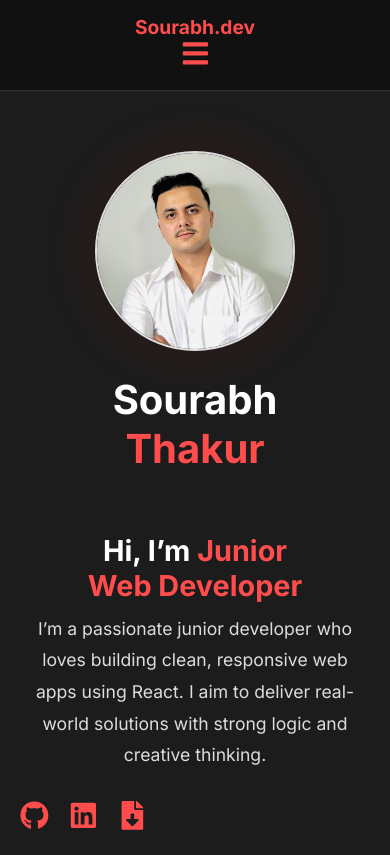
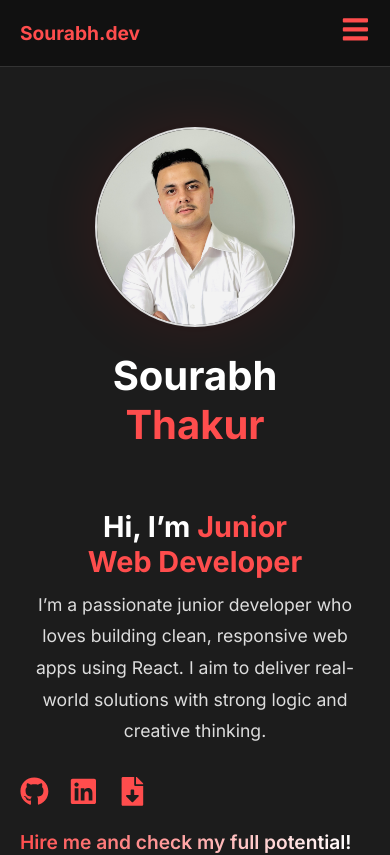
Before and after one commit to SourabhThakur01/portfolio, a React (Vite) app: page / in a window 390 px wide. Shown: the top 855 px of the page. Built offline with nearby package versions, Linux system fonts and the light colour scheme.

Commit message:
Update Landing.css

```diff
--- a/src/pages/Landing.css
+++ b/src/pages/Landing.css
@@ -479,15 +479,45 @@ body {
 }
 
 @media (max-width: 480px) {
-  .navbar {
-    flex-direction: column;
+.navbar {
+    display: flex;
+    justify-content: space-between;
+    align-items: center;
     padding: 15px 20px;
+    position: relative;
   }
 
-  .nav-links {
+.nav-links {
+    display: none;
+    position: absolute;
+    top: 60px;
+    right: 15px;
+    background-color: #111;
+    border: 1px solid #333;
+    border-radius: 8px;
+    padding: 10px 15px;
     flex-direction: column;
     gap: 10px;
-    margin-top: 10px;
+    z-index: 999;
+    min-width: 20px;
+    max-width: fit-content;
+    box-shadow: 0 4px 12px rgba(0,0,0,0.4);
+  }
+
+  .nav-links.open {
+    display: flex;
+  }
+
+  .nav-links a {
+    color: #fff;
+    text-decoration: none;
+    font-size: 1rem;
+    text-align: right;
+  }
+
+  .menu-toggle {
+    display: block;
+    width: fit-content;
   }
 
   .hero-left,
@@ -515,15 +545,6 @@ body {
 
   .footer {
     font-size: 0.8rem;
-  }
-}
-
-@media (max-width: 768px) {
-  .nav-links {
-    flex-direction: column;
-    align-items: center;
-    gap: 10px;
-    margin-top: 10px;
   }
 }
 
@@ -565,17 +586,16 @@ body {
   font-size: 1.8rem;
   color: #ff4d4d;
   cursor: pointer;
+  z-index: 1001;
 }
 
-@media (max-width: 768px) {
+@media (max-width: 768px ) {
   .menu-toggle {
     display: block;
   }
 
   .navbar {
     display: flex;
-  justify-content: space-between;
-  align-items: center;
     padding: 15px 20px;
   }
   .nav-links {
```
